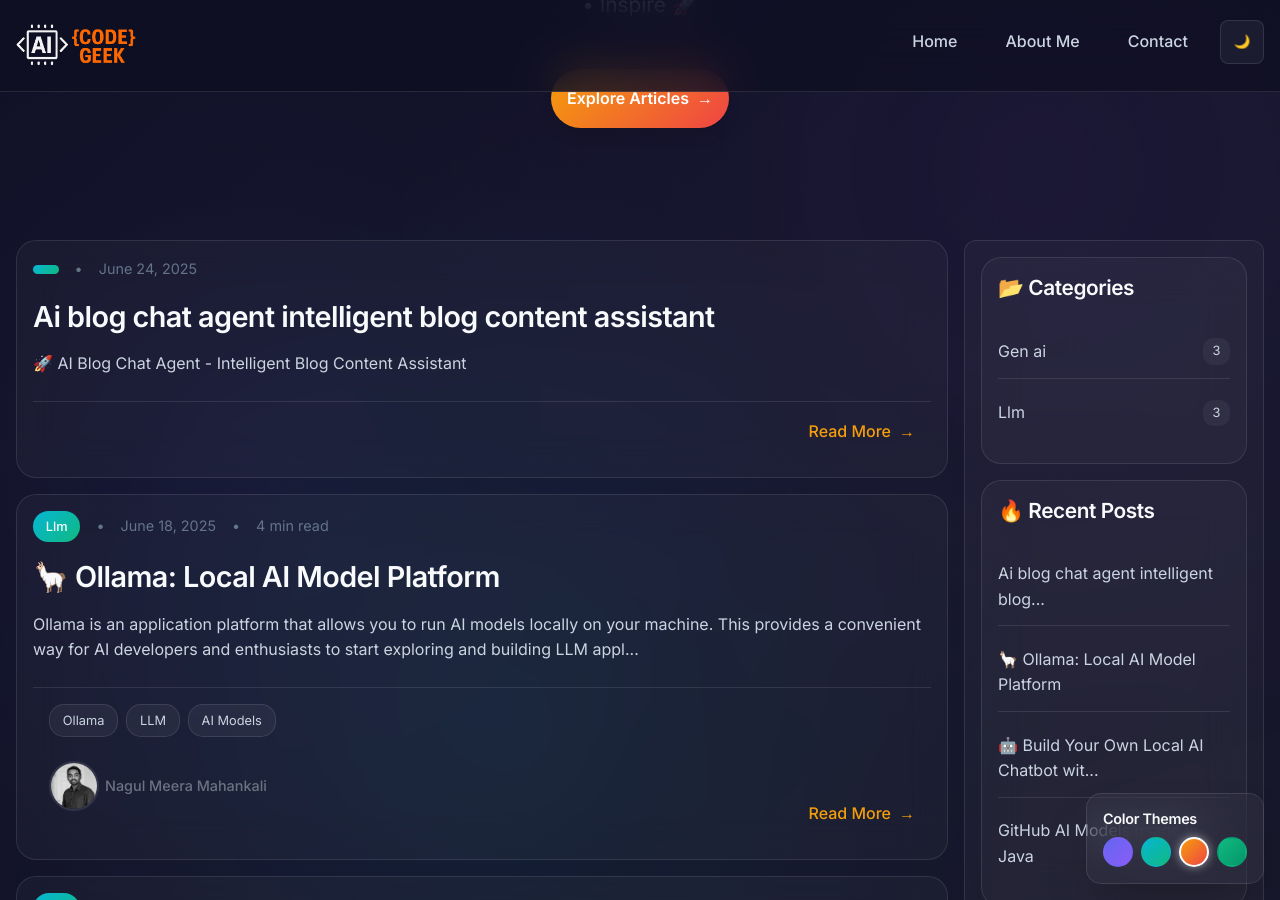
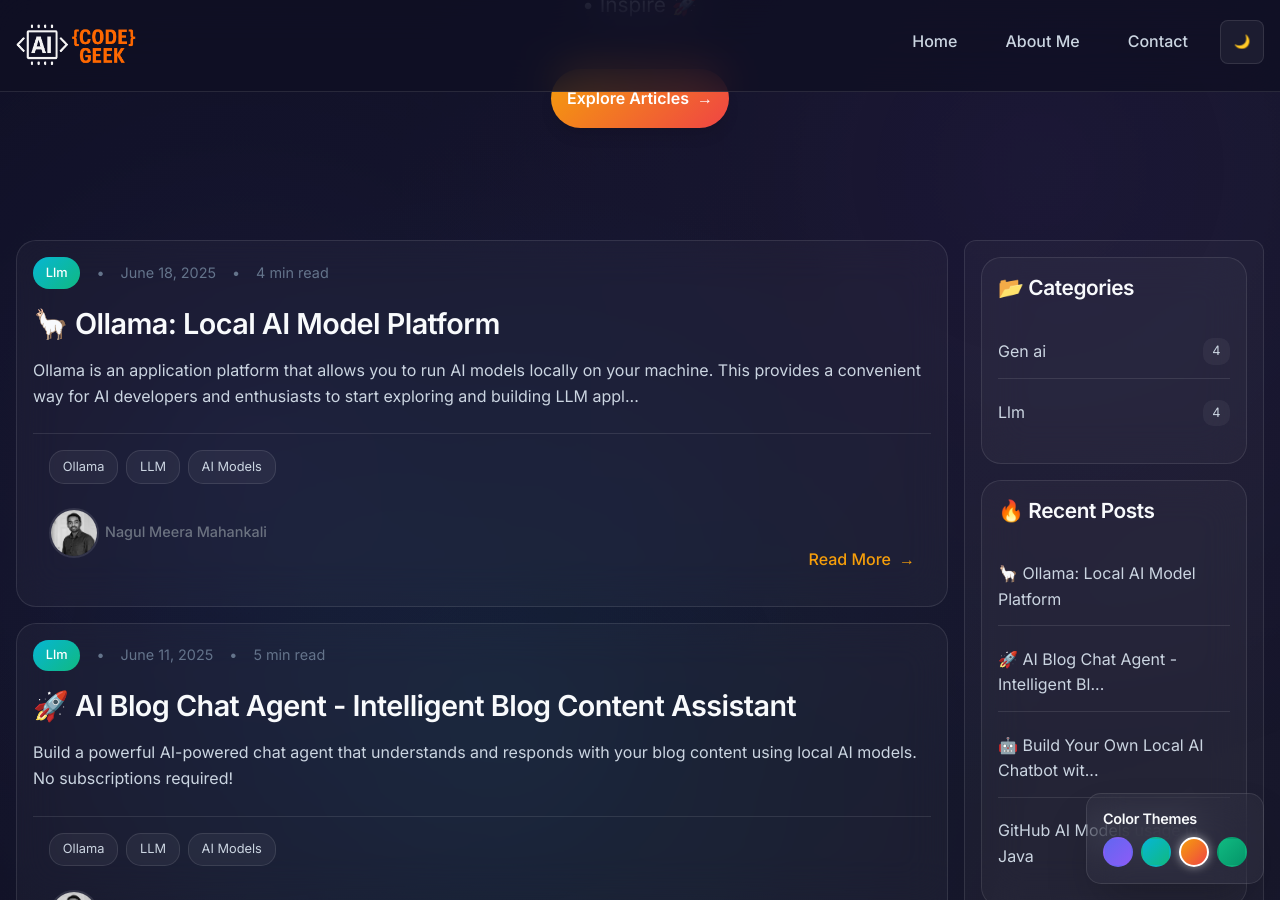
Before and after one commit to AI-Code-Geek/ai-code-geek.github.io, a Jekyll site: the page built from index.html, in a window 1280 px wide and 900 px high, scrolled down 373 px. Built offline with Jekyll 4.4.1, drawn with Linux system fonts in a browser that asks for light colours; the list of posts is cut into pages by our own code.

Commit message:
First commit

```diff
--- a/_posts/2025-06-24-AI Blog Chat Agent - Intelligent Blog Content Assistant.md
+++ b/_posts/2025-06-24-AI Blog Chat Agent - Intelligent Blog Content Assistant.md
@@ -1,11 +1,14 @@
-# 🚀 AI Blog Chat Agent - Intelligent Blog Content Assistant
-
-## 💡 Transform Your Blog into an Interactive AI Experience
-
-Build a powerful AI-powered chat agent that understands and responds with your blog content using local AI models. No subscriptions required!
-
 ---
-
+layout: post
+title: "🚀 AI Blog Chat Agent - Intelligent Blog Content Assistant"
+date: 2025-06-11 10:00:00 +0000
+categories: [LLM, Gen AI]
+tags: [Ollama, LLM, AI Models]
+author_profile: true
+author: "nagul_meera"
+reading_time: 5
+excerpt: "Build a powerful AI-powered chat agent that understands and responds with your blog content using local AI models. No subscriptions required!"
+---
 ## 📋 Use Case
 
 Today I have experimented with Claude to build an AI Chatbot for my blog, and it successfully created a proper AI Chat agent which uses blog content and provides information sourced directly from the blog content.
```
